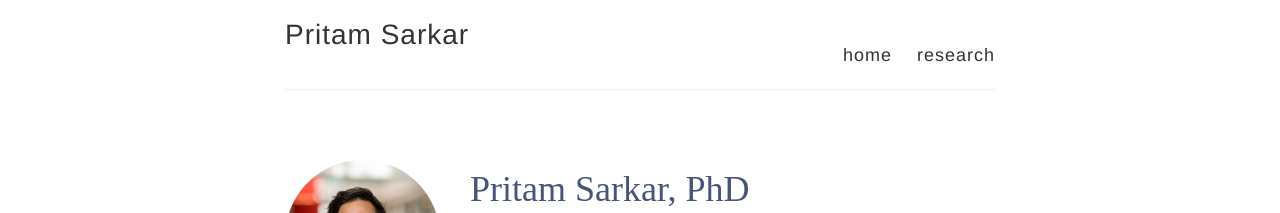
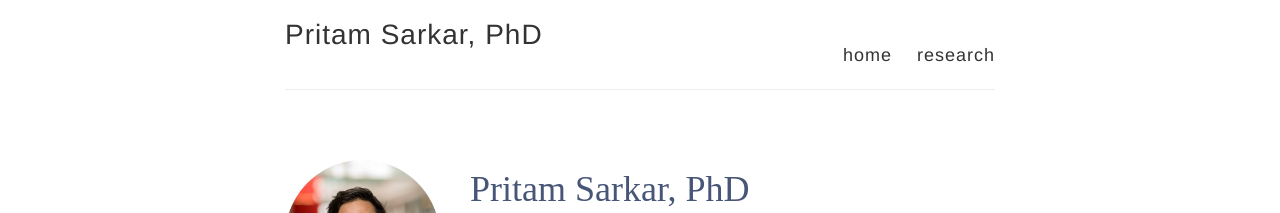
Before and after one commit to pritamqu/pritamqu.github.io, a Jekyll site: the page built from index.md, in a window 1280 px wide. Shown: the top 213 px of the page. Built offline with Jekyll 4.4.1, drawn with Linux system fonts in a browser that asks for light colours.

Commit message:
minor update

```diff
--- a/_config.yml
+++ b/_config.yml
@@ -3,7 +3,7 @@
 #
 
 # Name of your site (displayed in the header)
-name: Pritam Sarkar
+name: Pritam Sarkar, PhD
 
 # Short bio or description (displayed in the header)
 description:
```
